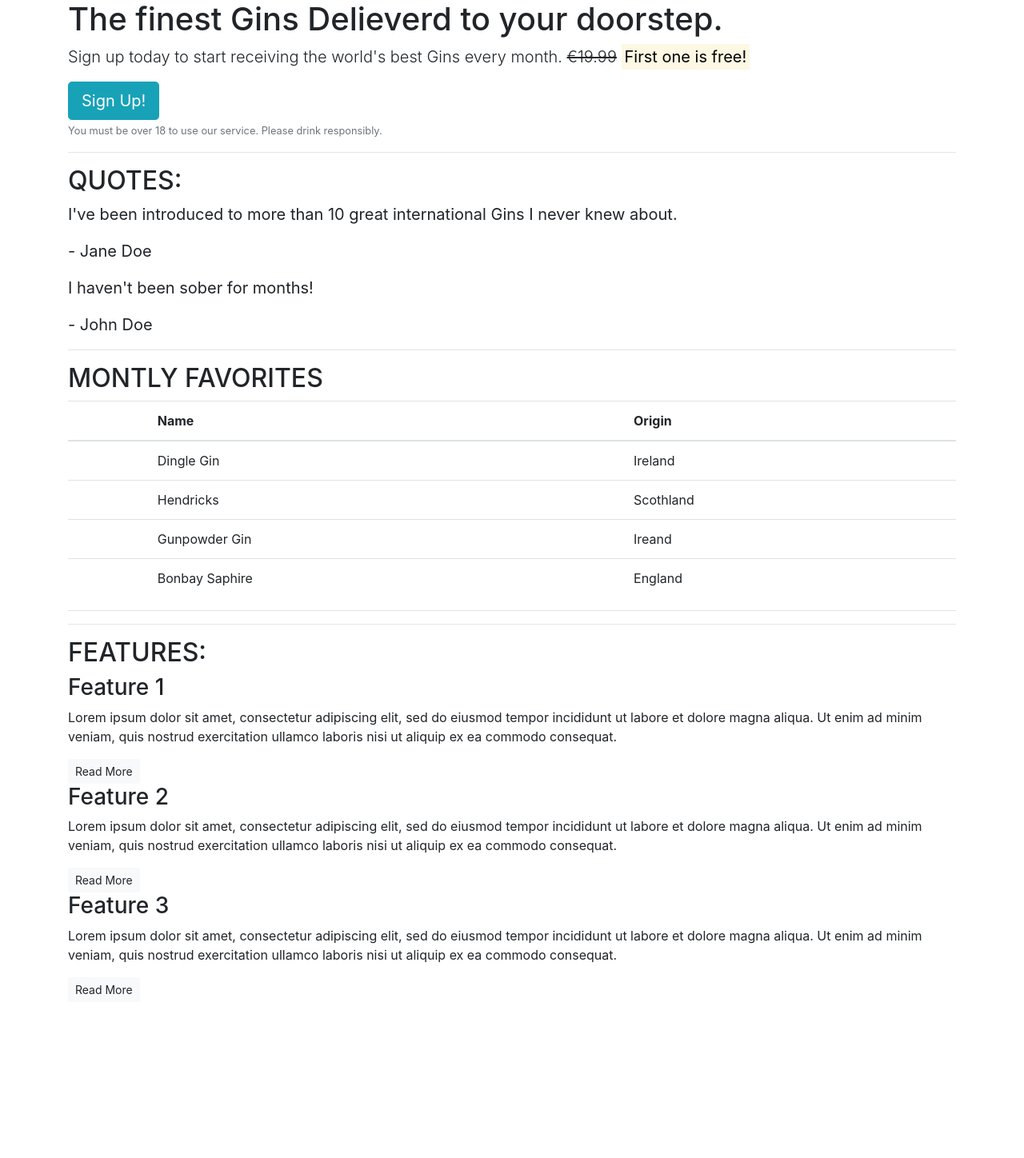
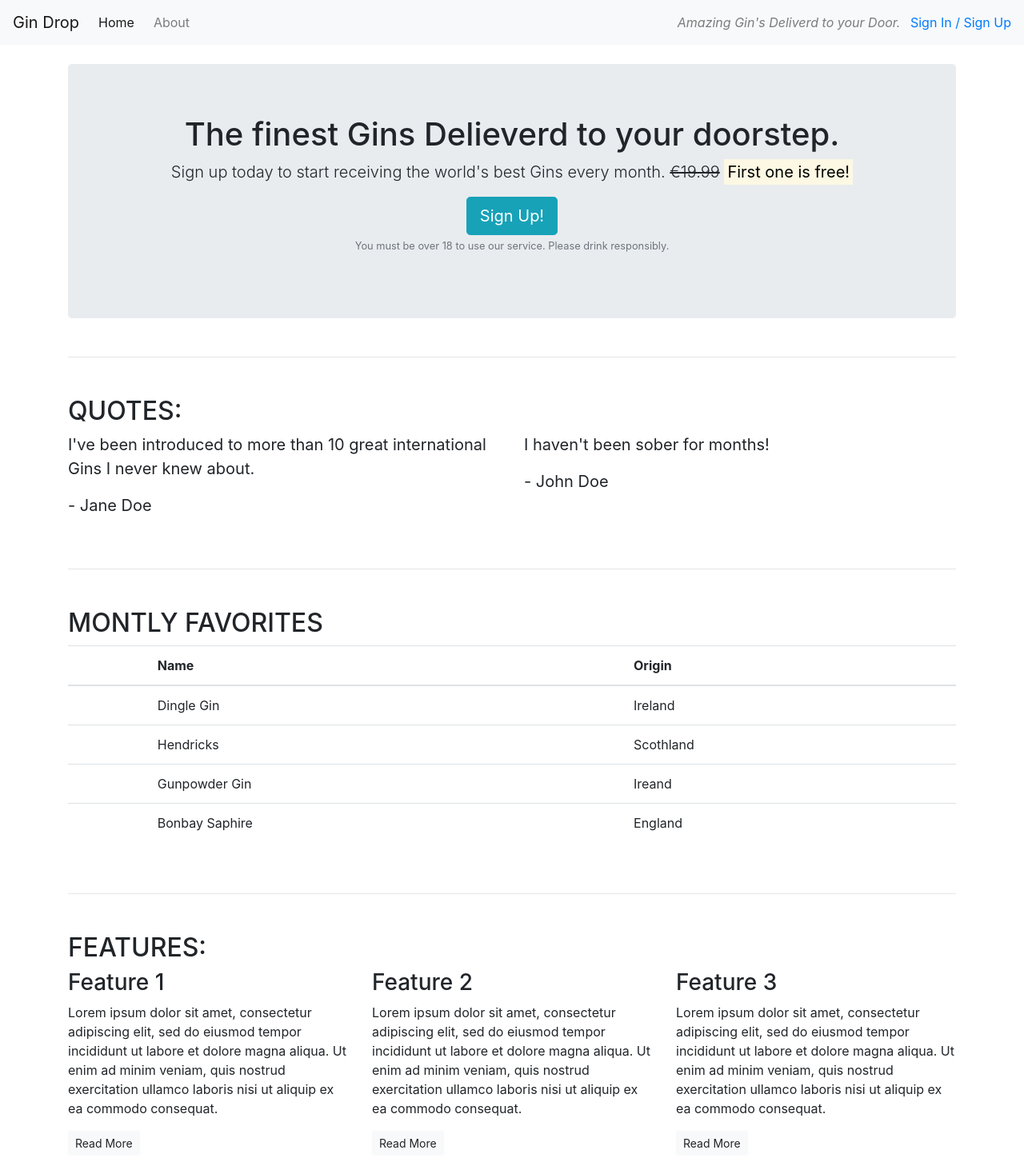
Before and after one commit to BrianWhelanDublin/bootstrap4, a plain HTML site: page index.html in a window 1280 px wide. Shown: the whole page at 80% size. Before the commit the page ends 1253 px from the top, so only its background shows below. Drawn offline with nearby package versions, Linux system fonts and the light colour scheme.

Commit message:
implemented bootstrap grid and styles

```diff
--- a/index.html
+++ b/index.html
@@ -1,38 +1,101 @@
 <!DOCTYPE html>
 <html lang="en">
   <head>
-    <meta charset="UTF-8">
-    <meta name="viewport" content="width=device-width, initial-scale=1.0">
+    <meta charset="UTF-8" />
+    <meta name="viewport" content="width=device-width, initial-scale=1.0" />
     <title>Gin Drop | Taste a new whiskey every month</title>
-    <link rel="stylesheet" href="https://stackpath.bootstrapcdn.com/bootstrap/4.5.0/css/bootstrap.min.css" integrity="sha384-9aIt2nRpC12Uk9gS9baDl411NQApFmC26EwAOH8WgZl5MYYxFfc+NcPb1dKGj7Sk" crossorigin="anonymous">
-<script src="https://stackpath.bootstrapcdn.com/bootstrap/4.5.0/js/bootstrap.min.js" integrity="sha384-OgVRvuATP1z7JjHLkuOU7Xw704+h835Lr+6QL9UvYjZE3Ipu6Tp75j7Bh/kR0JKI" crossorigin="anonymous"></script>
+    <link
+      rel="stylesheet"
+      href="https://stackpath.bootstrapcdn.com/bootstrap/4.5.0/css/bootstrap.min.css"
+      integrity="sha384-9aIt2nRpC12Uk9gS9baDl411NQApFmC26EwAOH8WgZl5MYYxFfc+NcPb1dKGj7Sk"
+      crossorigin="anonymous"
+    />
+    <script
+      src="https://stackpath.bootstrapcdn.com/bootstrap/4.5.0/js/bootstrap.min.js"
+      integrity="sha384-OgVRvuATP1z7JjHLkuOU7Xw704+h835Lr+6QL9UvYjZE3Ipu6Tp75j7Bh/kR0JKI"
+      crossorigin="anonymous"
+    ></script>
   </head>
   <body>
-  <article class="container">
-    <section class="callout">
+    <nav class="navbar navbar-light bg-light navbar-expand-sm">
+      <a href="/" class="navbar-brand">Gin Drop</a>
+      <ul class="navbar-nav mr-auto">
+        <li class="active nav-item mr-2">
+          <a class="nav-link" href="/">Home</a>
+        </li>
+        <li class="nav-item mr-2">
+          <a class="nav-link" href="/about">About</a>
+        </li>
+        <li class="nav-item mr-2 d-block d-sm-none">
+          <a class="nav-link" href="/login">Sign In / Sign Up</a>
+        </li>
+
+      </ul>
+      <div class="d-none d-md-block">
+      <p class="navbar-text my-auto mr-2">
+        <i>Amazing Gin's Deliverd to your Door.</i>
+     </p>
+      <a href="/login">Sign In / Sign Up</a>
+      </div>
+    </nav>
+    <article class="container mt-4">
+      <div class="row">
+        <div class="col-12">
+          <section class="callout jumbotron text-center">
             <h1>The finest Gins Delieverd to your doorstep.</h1>
-      <p class="lead">Sign up today to start receiving the world's best Gins every month. <s>€19.99</s> <strong><mark>First one is free!</mark></strong></p>
+            <p class="lead">
+              Sign up today to start receiving the world's best Gins every
+              month.
+              <s class="d-none d-sm-inline">€19.99</s>
+              <span class="d-inline d-sm-none"><br></span>
+              <strong><mark>First one is free!</mark></strong>
+            </p>
             <button type="button" class="btn btn-info btn-lg">Sign Up!</button>
-      <p class="text-muted"><small>You must be over 18 to use our service. Please drink responsibly.</small></p>
+            <p class="text-muted">
+              <small
+                >You must be over 18 to use our service. Please drink
+                responsibly.</small
+              >
+            </p>
           </section>
+        </div>
+      </div>
+      <hr />
 
-
- <hr>
-
-  <section class="quotes">
+      <section class="quotes my-5">
+        <div class="row">
+          <div class="col-12">
             <h2 class="text-uppercase">Quotes:</h2>
+          </div>
+        </div>
+        <div class="row">
+          <div class="col-12 col-md-6">
             <blockquote class="blockquote">
-                <p>I've been introduced to more than 10 great international Gins I never knew about.</p>
+              <p>
+                I've been introduced to more than 10 great international Gins I
+                never knew about.
+              </p>
               <p>- Jane Doe</p>
             </blockquote>
+          </div>
+          <div class="col-12 col-md-6">
             <blockquote class="blockquote">
               <p>I haven't been sober for months!</p>
               <p>- John Doe</p>
             </blockquote>
+          </div>
+        </div>
       </section>
-        <hr>
-         <section class="table">
+
+      <hr />
+      <section class="table my-5">
+        <div class="row">
+          <div class="col-12">
             <h2 class="text-uppercase">Montly Favorites</h2>
+          </div>
+        </div>
+        <div class="row">
+          <div class="col-12">
             <table class="table">
               <thead>
                 <tr>
@@ -51,13 +114,11 @@
                   <th scope="row"></th>
                   <td>Hendricks</td>
                   <td>Scothland</td>
-
                 </tr>
                 <tr>
                   <th scope="row"></th>
                   <td>Gunpowder Gin</td>
                   <td>Ireand</td>
-
                 </tr>
                 <tr>
                   <th scope="row"></th>
@@ -66,30 +127,62 @@
                 </tr>
               </tbody>
             </table>
+          </div>
+        </div>
       </section>
-        <hr>
-        <hr>
+      <hr />
 
-        <section class="features">
+      <section class="features my-5">
+        <div class="row">
+          <div class="col-12">
             <h2 class="text-uppercase">Features:</h2>
+          </div>
+        </div>
+        <div class="row">
+          <div class="col-12 col-md-6 col-lg-4">
             <div class="feature">
               <h3>Feature 1</h3>
-                <p>Lorem ipsum dolor sit amet, consectetur adipiscing elit, sed do eiusmod tempor incididunt ut labore et dolore magna aliqua. Ut enim ad minim veniam, quis nostrud exercitation ullamco laboris nisi ut aliquip ex ea commodo consequat.</p>
-                  <button type="button" class="btn btn-sm btn-light">Read More</button>
+              <p>
+                Lorem ipsum dolor sit amet, consectetur adipiscing elit, sed do
+                eiusmod tempor incididunt ut labore et dolore magna aliqua. Ut
+                enim ad minim veniam, quis nostrud exercitation ullamco laboris
+                nisi ut aliquip ex ea commodo consequat.
+              </p>
+              <button type="button" class="btn btn-sm btn-light">
+                Read More
+              </button>
             </div>
+          </div>
+          <div class="col-12 col-md-6 col-lg-4">
             <div class="feature">
               <h3>Feature 2</h3>
-                  <p>Lorem ipsum dolor sit amet, consectetur adipiscing elit, sed do eiusmod tempor incididunt ut labore et dolore magna aliqua. Ut enim ad minim veniam, quis nostrud exercitation ullamco laboris nisi ut aliquip ex ea commodo consequat.</p>
-                  <button type="button" class="btn btn-sm btn-light">Read More</button>
+              <p>
+                Lorem ipsum dolor sit amet, consectetur adipiscing elit, sed do
+                eiusmod tempor incididunt ut labore et dolore magna aliqua. Ut
+                enim ad minim veniam, quis nostrud exercitation ullamco laboris
+                nisi ut aliquip ex ea commodo consequat.
+              </p>
+              <button type="button" class="btn btn-sm btn-light">
+                Read More
+              </button>
             </div>
+          </div>
+          <div class="col-12 d-md-none d-lg-block col-lg-4">
             <div class="feature">
               <h3>Feature 3</h3>
-                <p>Lorem ipsum dolor sit amet, consectetur adipiscing elit, sed do eiusmod tempor incididunt ut labore et dolore magna aliqua. Ut enim ad minim veniam, quis nostrud exercitation ullamco laboris nisi ut aliquip ex ea commodo consequat.</p>
-                <button type="button" class="btn btn-sm btn-light">Read More</button>
+              <p>
+                Lorem ipsum dolor sit amet, consectetur adipiscing elit, sed do
+                eiusmod tempor incididunt ut labore et dolore magna aliqua. Ut
+                enim ad minim veniam, quis nostrud exercitation ullamco laboris
+                nisi ut aliquip ex ea commodo consequat.
+              </p>
+              <button type="button" class="btn btn-sm btn-light">
+                Read More
+              </button>
+            </div>
+          </div>
         </div>
       </section>
-
     </article>
-
   </body>
 </html>
```
Lines whose indentation alone changed are shown as unchanged.
